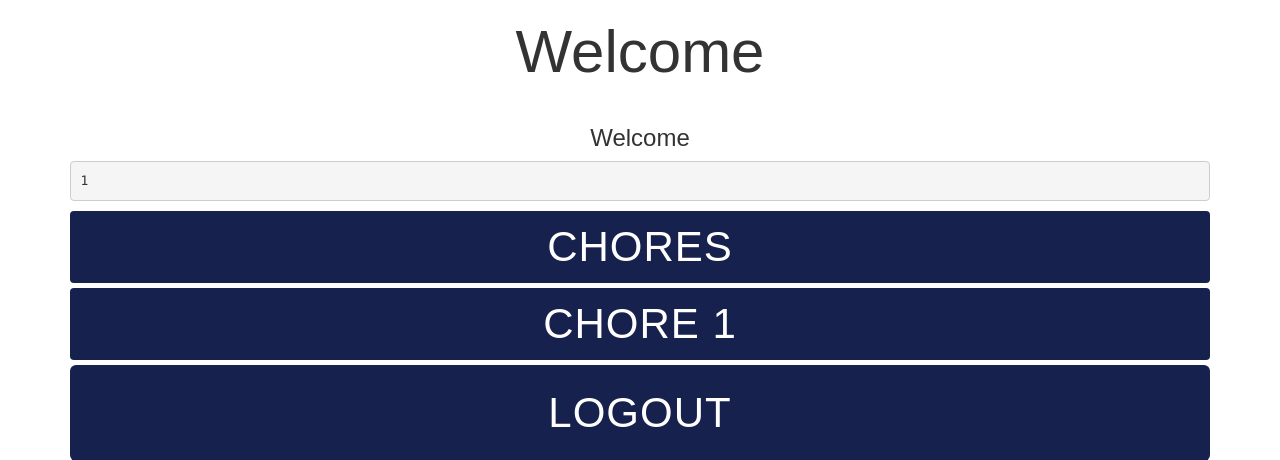
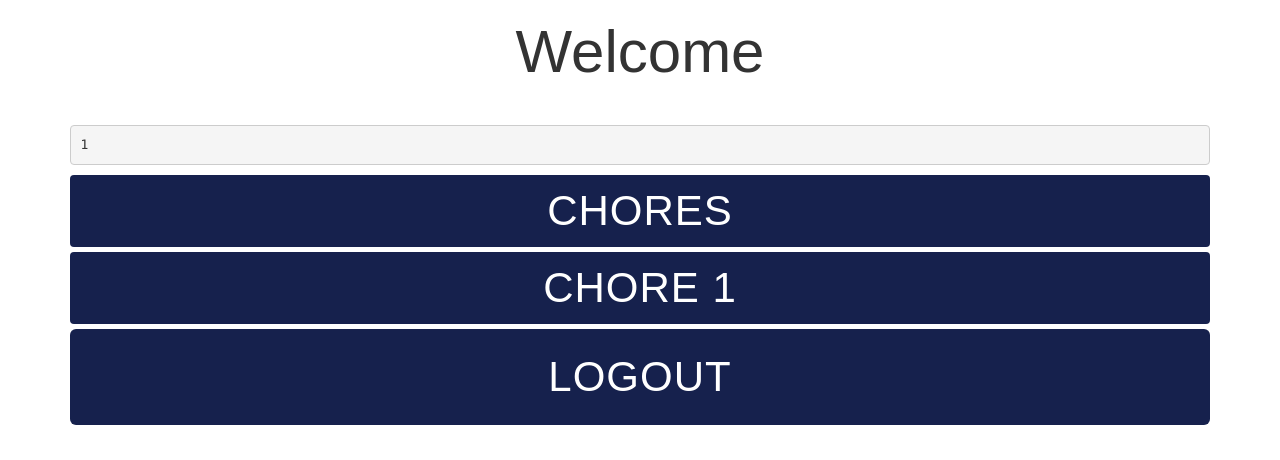
Before and after one commit to andersbuck/choremate-service.python, a Flask app: page /dashboard in a window 1280 px wide. Shown: the part 326-786 px from the top of the page. Run offline with Flask 2, Linux system fonts and the light colour scheme; the visitor is signed in with stand-in values (Sample User, id 1); some libraries are stand-ins or nearby versions.

Commit message:
Remove second welcom

```diff
--- a/templates/dashboard.html
+++ b/templates/dashboard.html
@@ -14,7 +14,6 @@
                     <h1 id="logo"><img src="//cdn.auth0.com/samples/auth0_logo_final_blue_RGB.png" /></h1>
                     <img class="avatar" src="{{userinfo['picture']}}"/>
                     <h2>Welcome {{userinfo['name']}}</h2>
-                    <h3>Welcome {{userinfo['access_token']}}</h3>
                     <pre>{{userinfo_pretty}}</pre>
                     <a id="choresBtn" class="btn btn-primary btn-md btn-logout btn-block" href="/api/chores">Chores</a>
                     <a id="choreBtn" class="btn btn-primary btn-md btn-logout btn-block" href="/api/chores/1">Chore 1</a>
```
